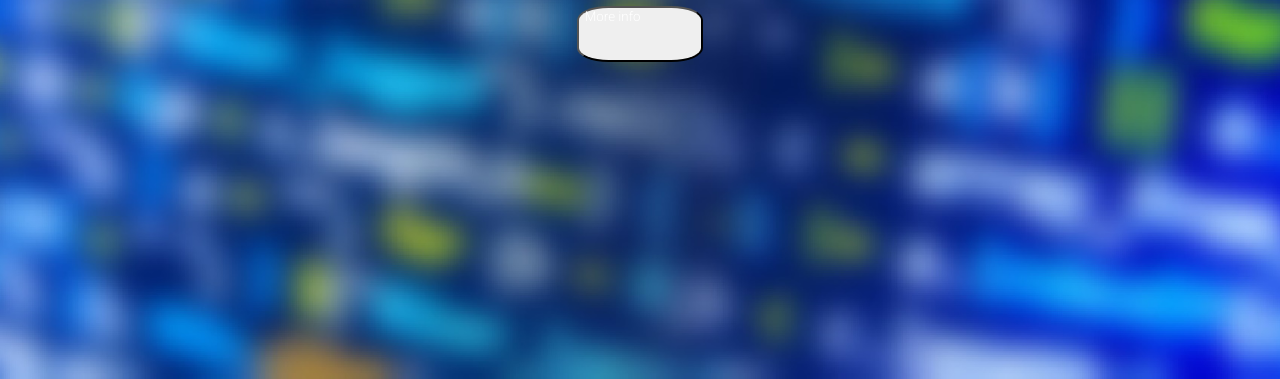
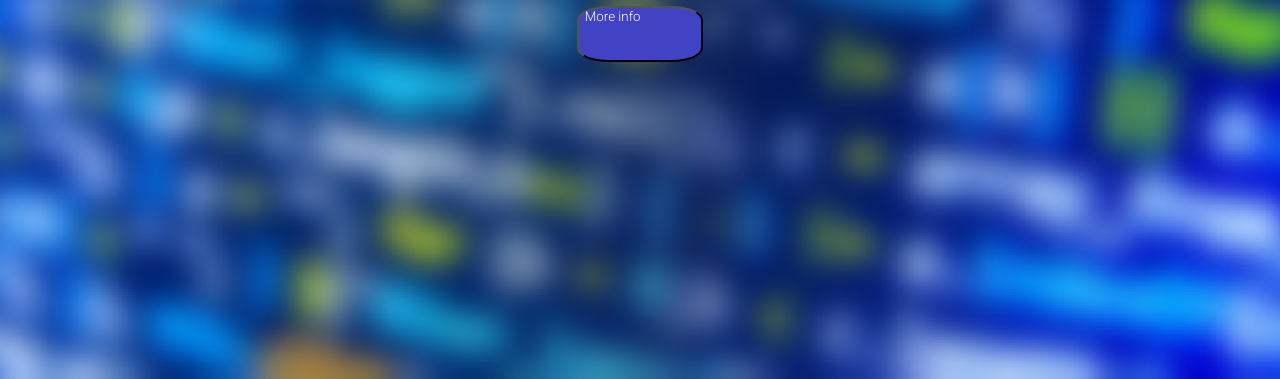
Before and after one commit to z3n01d/BooleanWebsite, a plain HTML site: page index.html in a window 1280 px wide. Shown: the part 437-816 px from the top of the page. Drawn offline with Linux system fonts and the light colour scheme.

Commit message:
Update style.css

```diff
--- a/style.css
+++ b/style.css
@@ -31,9 +31,10 @@
    display: flex;
    width: 10%;
    height: 7%;
-   text-decoration: none;
    margin: auto;
    text-align: center;
+   text-decoration: none;
+   background-color: rgb(66, 66, 197);
    font-family: 'Roboto', sans-serif;
    color: white;
    border-radius: 25%;
```
